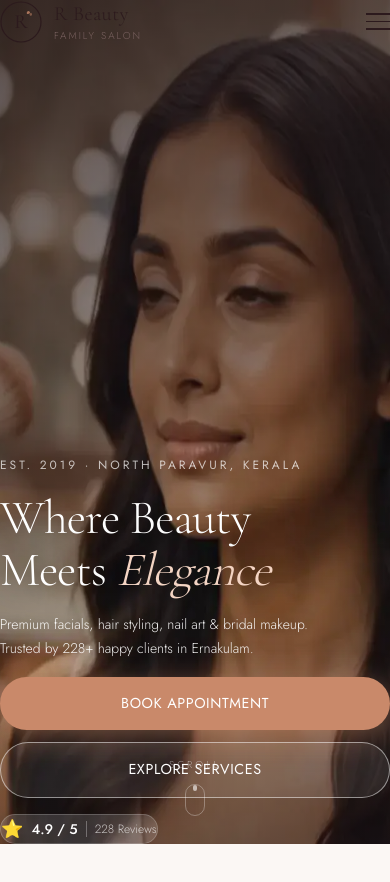
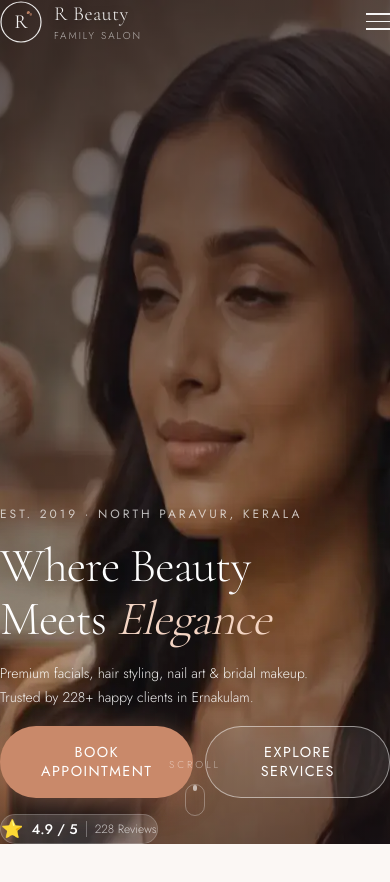
Before and after one commit to creoninte-star/rbeauty, a Next.js app: page / in a window 390 px wide. Shown: the top 882 px of the page. Built offline with nearby package versions, Linux system fonts and the light colour scheme.

Commit message:
fix(mobile): white navbar logo+hamburger over hero, side-by-side CTA buttons restored

```diff
--- a/components/Hero.tsx
+++ b/components/Hero.tsx
@@ -327,30 +327,31 @@ export default function Hero() {
                   ease: easeSmooth,
                   delay: 0.8,
                 }}
-                className="flex flex-col sm:flex-row gap-3 mt-2"
+                className="flex flex-row gap-3 mt-2"
               >
                 <a
                   href="#booking"
-                  className="btn-primary text-center"
+                  className="btn-primary text-center text-xs md:text-sm px-4 py-3 md:px-6 md:py-3.5"
                   style={{
                     background: "#C9896A",
                     color: "#fff",
                     border: "none",
                     boxShadow: "0 6px 28px rgba(201,137,106,0.5)",
-                    backdropFilter: "none",
+                    letterSpacing: "0.1em",
                   }}
                 >
                   Book Appointment
                 </a>
                 <a
                   href="#services"
-                  className="btn-ghost text-center"
+                  className="btn-ghost text-center text-xs md:text-sm px-4 py-3 md:px-6 md:py-3.5"
                   style={{
                     color: "#fff",
                     borderColor: "rgba(255,255,255,0.5)",
                     backdropFilter: "blur(10px)",
                     WebkitBackdropFilter: "blur(10px)",
                     background: "rgba(255,255,255,0.08)",
+                    letterSpacing: "0.1em",
                   }}
                 >
                   Explore Services
--- a/components/Navbar.tsx
+++ b/components/Navbar.tsx
@@ -54,13 +54,13 @@ export default function Navbar() {
               xmlns="http://www.w3.org/2000/svg"
               className="transition-transform duration-500 group-hover:scale-105"
             >
-              <circle cx="21" cy="21" r="20" stroke="#2C1A1D" strokeWidth="1.2" fill="none" />
+              <circle cx="21" cy="21" r="20" stroke={scrolled ? "#2C1A1D" : "rgba(255,255,255,0.9)"} strokeWidth="1.2" fill="none" />
               <text
                 x="50%"
                 y="50%"
                 dominantBaseline="central"
                 textAnchor="middle"
-                fill="#2C1A1D"
+                fill={scrolled ? "#2C1A1D" : "rgba(255,255,255,0.95)"}
                 fontFamily="'Cormorant Garamond', serif"
                 fontSize="20"
                 fontWeight="400"
@@ -71,24 +71,31 @@ export default function Navbar() {
               <path
                 d="M30 12 C28 14, 26 13, 27 11 C28 9, 30 10, 30 12Z"
                 fill="#C9896A"
-                opacity="0.8"
+                opacity="0.9"
               />
               <path
                 d="M32 14 C30 16, 29 14, 30 12.5 C31 11, 32 12, 32 14Z"
                 fill="#C9896A"
-                opacity="0.5"
+                opacity="0.6"
               />
             </svg>
             <div className="flex flex-col">
               <span
-                className="text-xl tracking-wide text-[#2C1A1D]"
-                style={{ fontFamily: "var(--font-display)" }}
+                className="text-xl tracking-wide transition-colors duration-500"
+                style={{
+                  fontFamily: "var(--font-display)",
+                  color: scrolled ? "#2C1A1D" : "rgba(255,255,255,0.95)",
+                  textShadow: scrolled ? "none" : "0 1px 8px rgba(0,0,0,0.4)",
+                }}
               >
                 R Beauty
               </span>
               <span
-                className="text-[10px] tracking-[0.2em] uppercase text-[#7A6260] -mt-0.5"
-                style={{ fontFamily: "var(--font-body)" }}
+                className="text-[10px] tracking-[0.2em] uppercase -mt-0.5 transition-colors duration-500"
+                style={{
+                  fontFamily: "var(--font-body)",
+                  color: scrolled ? "#7A6260" : "rgba(255,255,255,0.65)",
+                }}
               >
                 Family Salon
               </span>
@@ -121,17 +128,20 @@ export default function Navbar() {
             <motion.span
               animate={mobileOpen ? { rotate: 45, y: 7.5 } : { rotate: 0, y: 0 }}
               transition={{ duration: 0.3 }}
-              className="block w-6 h-[1.5px] bg-[#2C1A1D]"
+              className="block w-6 h-[1.5px] transition-colors duration-500"
+              style={{ background: (scrolled || mobileOpen) ? "#2C1A1D" : "rgba(255,255,255,0.95)" }}
             />
             <motion.span
               animate={mobileOpen ? { opacity: 0 } : { opacity: 1 }}
               transition={{ duration: 0.2 }}
-              className="block w-6 h-[1.5px] bg-[#2C1A1D]"
+              className="block w-6 h-[1.5px] transition-colors duration-500"
+              style={{ background: (scrolled || mobileOpen) ? "#2C1A1D" : "rgba(255,255,255,0.95)" }}
             />
             <motion.span
               animate={mobileOpen ? { rotate: -45, y: -7.5 } : { rotate: 0, y: 0 }}
               transition={{ duration: 0.3 }}
-              className="block w-6 h-[1.5px] bg-[#2C1A1D]"
+              className="block w-6 h-[1.5px] transition-colors duration-500"
+              style={{ background: (scrolled || mobileOpen) ? "#2C1A1D" : "rgba(255,255,255,0.95)" }}
             />
           </button>
         </div>
```
